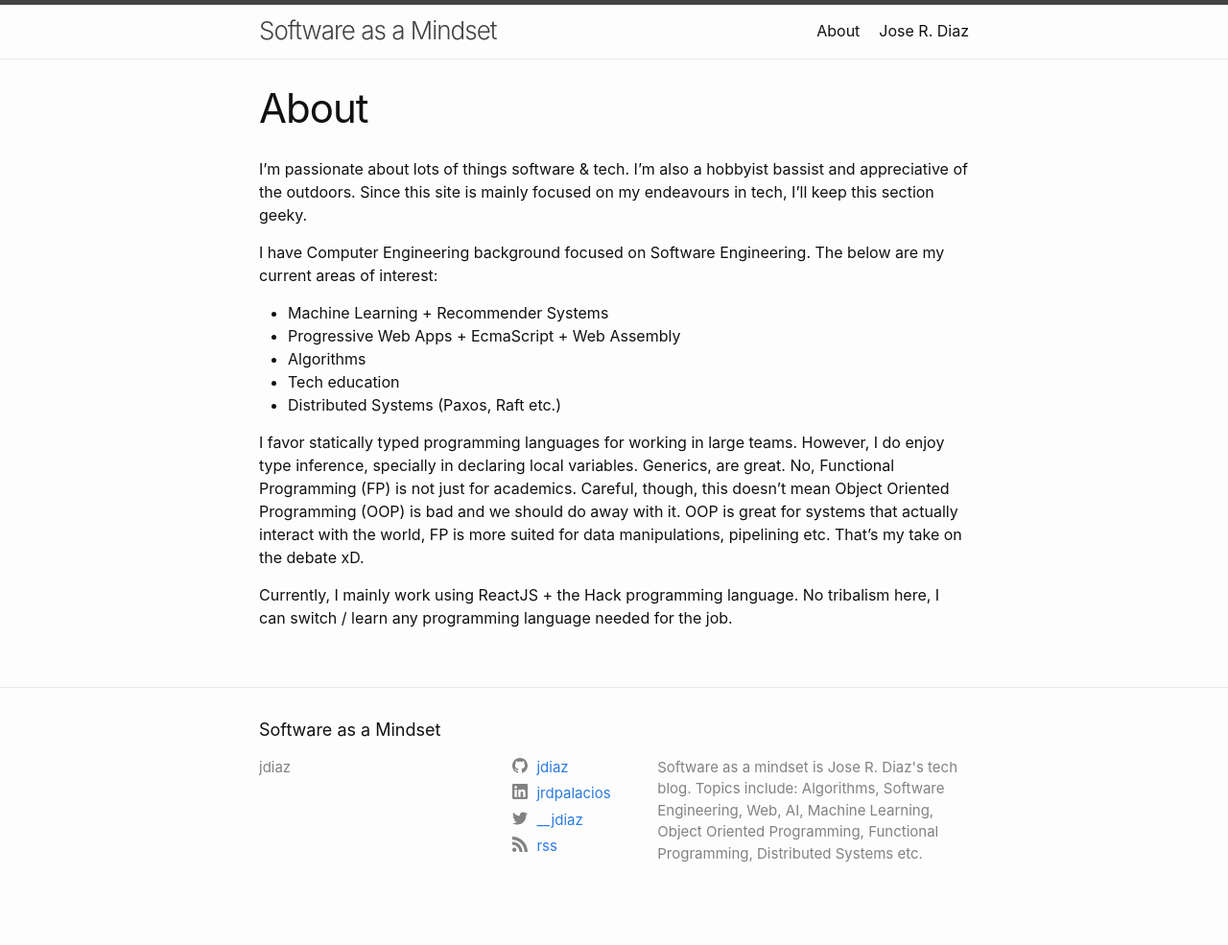
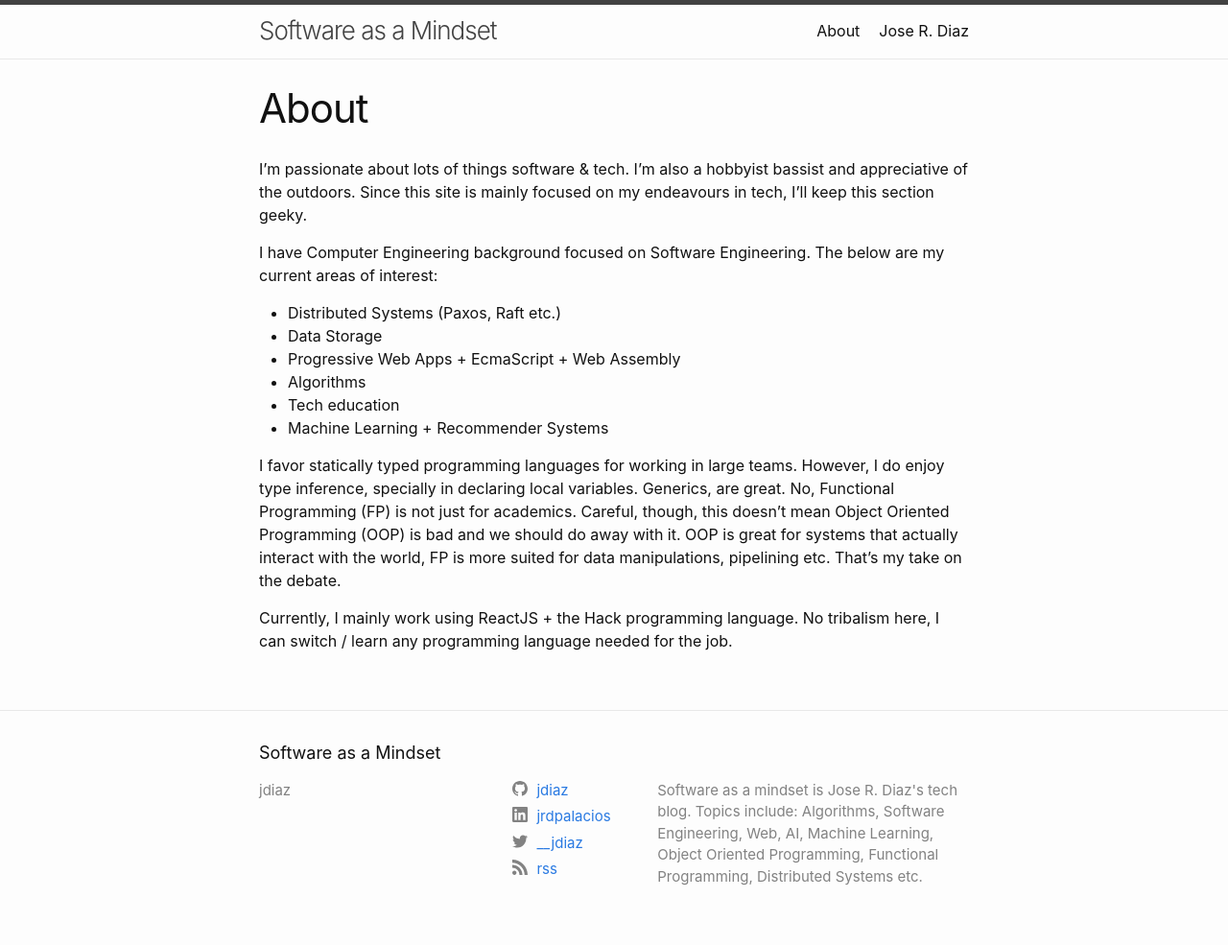
Before and after one commit to jdiaz/jdiaz.github.io, a Jekyll site: the page built from about.md, in a window 1280 px wide. Shown: the whole page at 96% size. Built offline with Jekyll 4.4.1, drawn with Linux system fonts in a browser that asks for light colours; before the commit the page ends 961 px from its top, so only the background shows below that.

Commit message:
Updating interests in about.md

```diff
--- a/about.md
+++ b/about.md
@@ -8,16 +8,17 @@ I'm passionate about lots of things software & tech. I'm also a hobbyist bassist
 Since this site is mainly focused on my endeavours in tech, I'll keep this section geeky.
 
 I have Computer Engineering background focused on Software Engineering. The below are my current areas of interest:
-  * Machine Learning + Recommender Systems
+  * Distributed Systems (Paxos, Raft etc.)
+  * Data Storage
   * Progressive Web Apps + EcmaScript + Web Assembly
   * Algorithms
   * Tech education
-  * Distributed Systems (Paxos, Raft etc.)
+  * Machine Learning + Recommender Systems
 
 I favor statically typed programming languages for working in large teams. However, I do enjoy type inference, specially in declaring local variables.
 Generics, are great. No, Functional Programming (FP) is not just for academics. Careful, though, this doesn't mean Object Oriented Programming (OOP) is bad and we
 should do away with it. OOP is great for systems that actually interact with the world, FP is more suited for data manipulations, pipelining etc.
-That's my take on the debate xD.
+That's my take on the debate.
 
 
 Currently, I mainly work using ReactJS + the Hack programming language. No tribalism here, I can switch / learn
```
